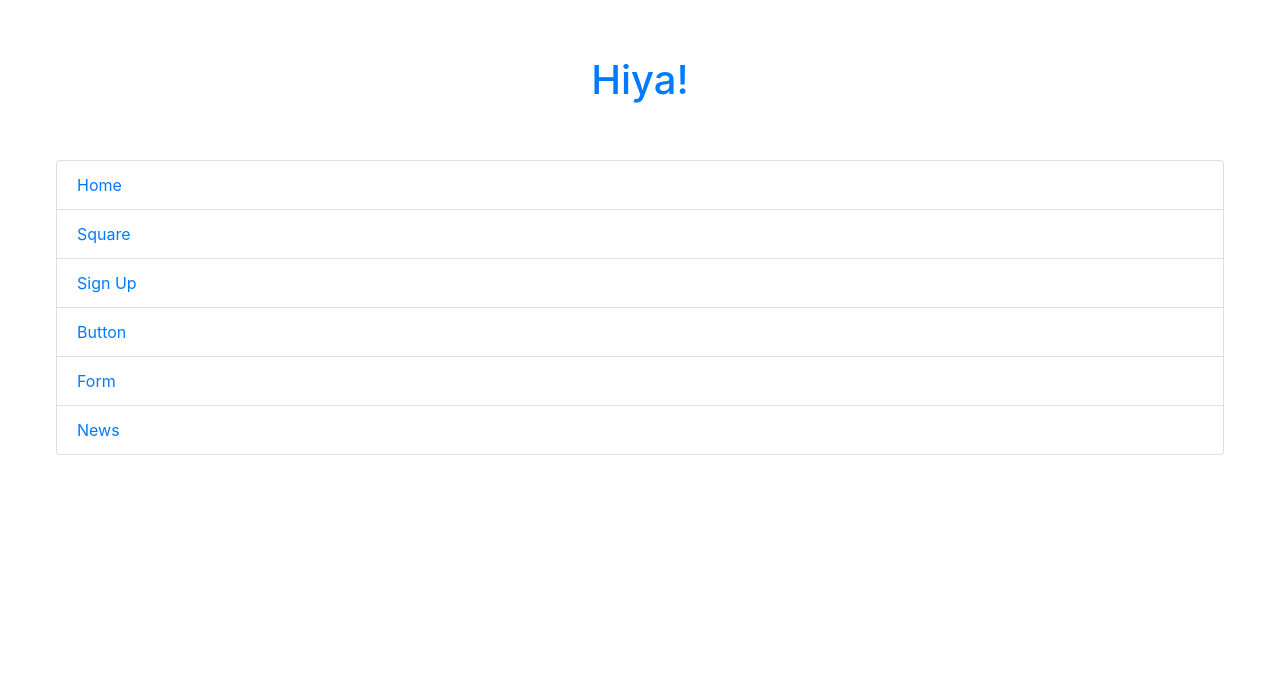
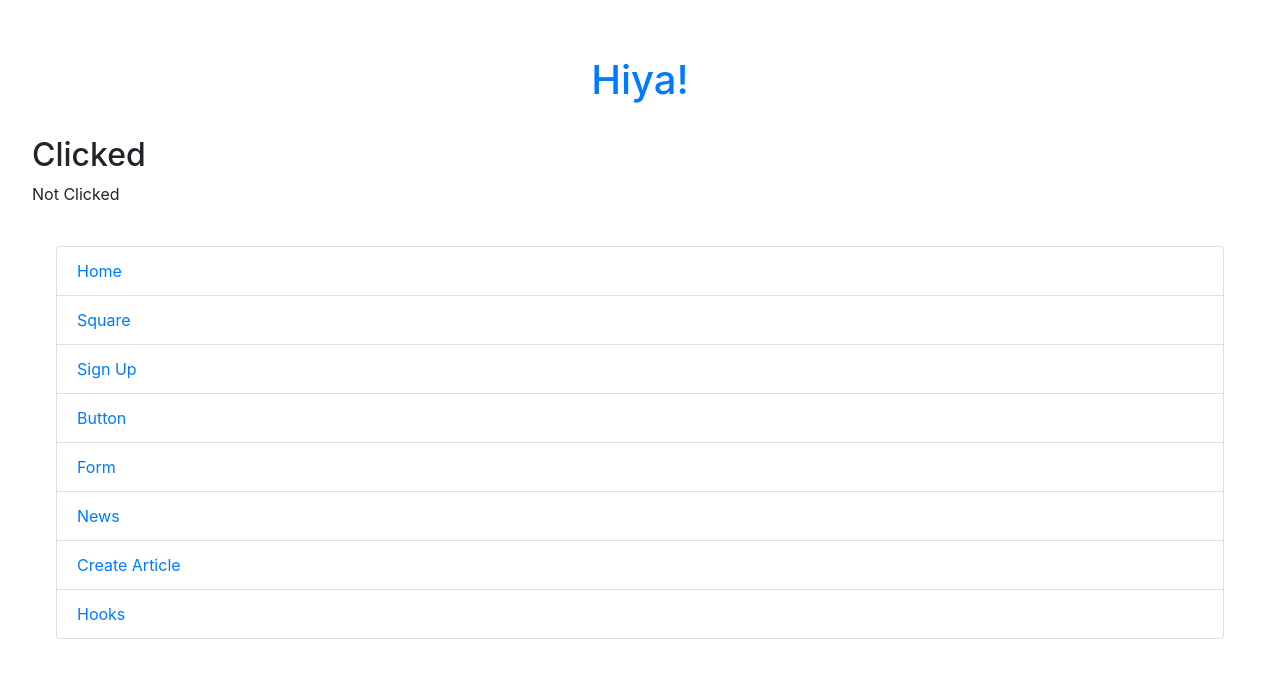
Before and after one commit to hgraceoc/React-Week-2, a React (Create React App) app: page /hooks in a window 1280 px wide. Shown: the top 678 px of the page. Built offline with nearby package versions, Linux system fonts and the light colour scheme; no server answers.

Commit message:
ClickedHooks.js

```diff
--- a/src/App.js
+++ b/src/App.js
@@ -9,7 +9,9 @@ import Button from "./Button/Button";
 import Form from "./Form/Form";
 import Articles from "./News/Articles";
 import Article from "./News/Article";
+// import CreateArticle from "./News/CreateArticle";
 import Footer from "./Footer";
+import ClickedHooks from "./Hooks/ClickedHooks";
 
 import {
   BrowserRouter as Router,
@@ -44,9 +46,18 @@ const App = () => (
         </Route>
 
         <Route exact path="/news/:id" render={ ({match}) => (
-        <Article id= {match.params.id}/>
+           <Article id= {match.params.id}/>
          )}>
         </Route>
+
+        {/* <Route exact path="/news/create">
+          <CreateArticle />
+        </Route> */}
+
+        <Route exact path="/hooks">
+          <ClickedHooks />
+        </Route>
+
 
 
       </Switch>
--- a/src/Footer.js
+++ b/src/Footer.js
@@ -28,6 +28,14 @@ const Footer = () => (
       <Link to="/News">News</Link>
     </li>
 
+    <li className="list-group-item">
+      <Link to="/news/create">Create Article</Link>
+    </li>
+
+    <li className="list-group-item">
+      <Link to="/hooks">Hooks</Link>
+    </li>
+
 
 </ul> );
 
--- /dev/null
+++ b/src/Hooks/ClickedHooks.js
@@ -0,0 +1,20 @@
+import React, { useState } from "react";
+
+
+const ClickedHooks = () =>  {
+    const [clicked, setClicked] = useState(false);
+
+
+    const handleClick = () => setClicked(true);
+
+    return (
+        <>
+        <h2>Clicked</h2>
+        <p
+        onClick={ handleClick }>
+        { clicked ? "Clicked" : "Not Clicked" }</p>
+        </>
+    );
+};
+
+export default ClickedHooks;
```
